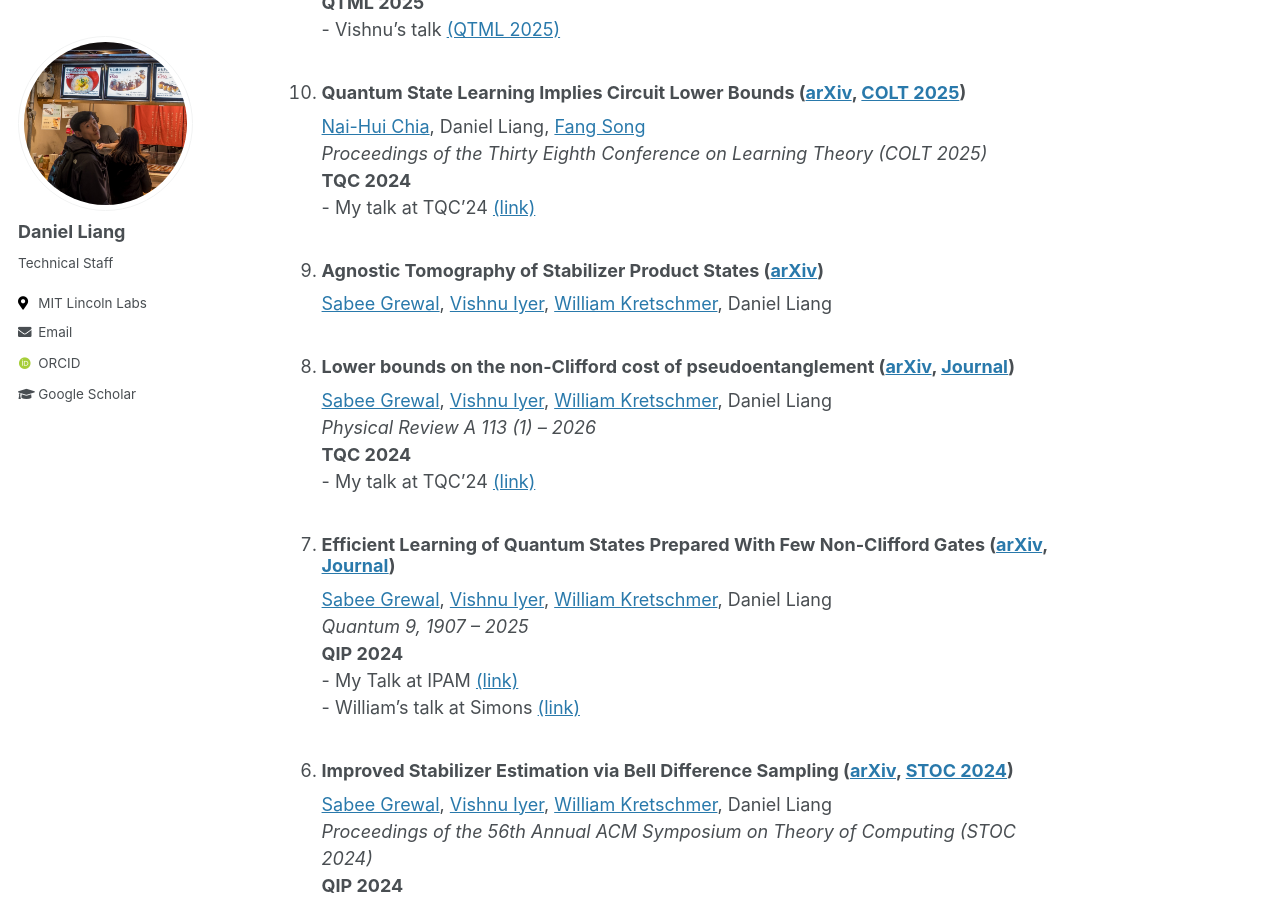
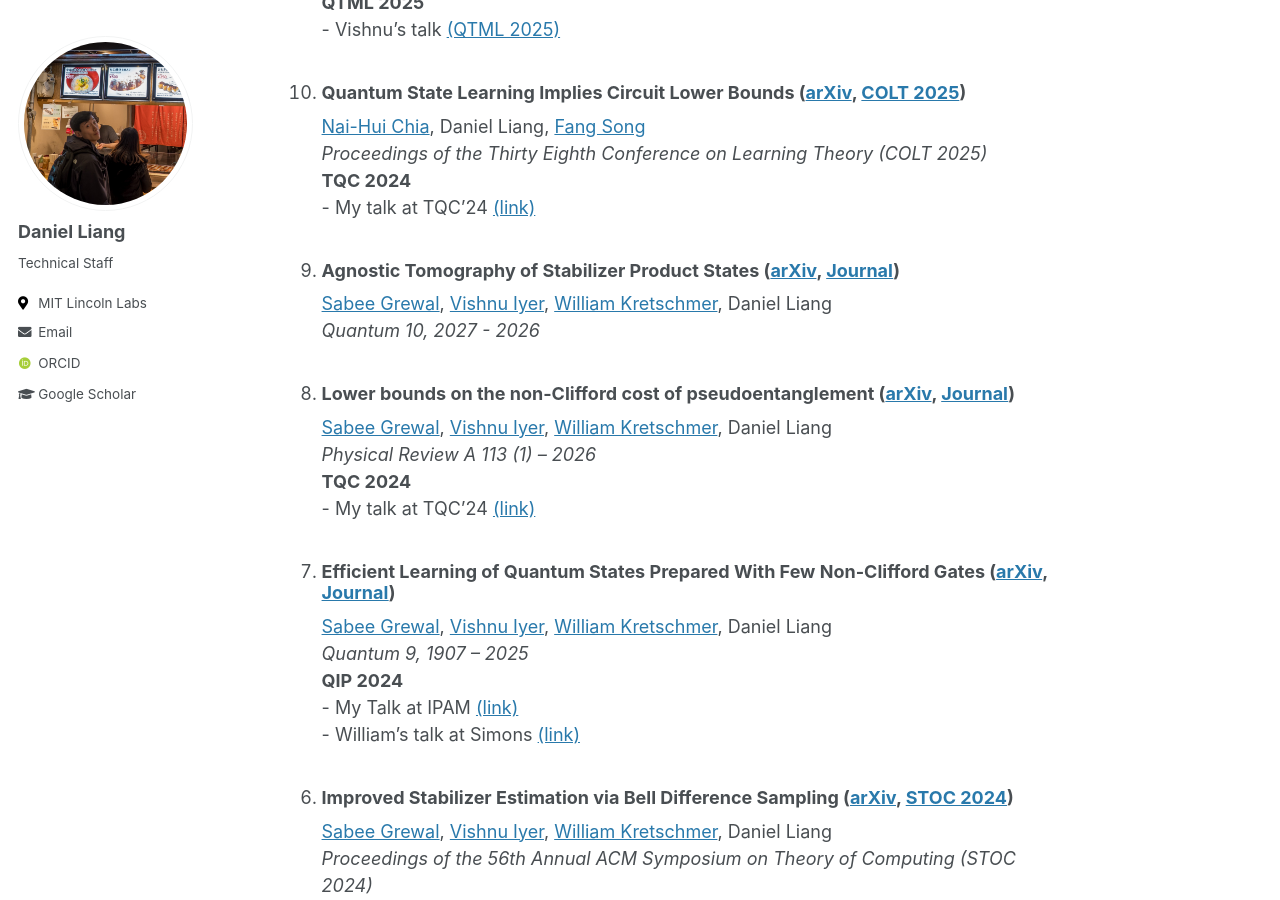
Before and after one commit to Daniel-You-Liang/Daniel-You-Liang.github.io, a Jekyll site: the page built from _pages/about.md, in a window 1280 px wide and 900 px high, scrolled down 1000 px. Built offline with Jekyll 4.4.1, drawn with Linux system fonts in a browser that asks for light colours; some web fonts are replaced.

Commit message:
Added agnostic tomo journal

```diff
--- a/_pages/about.md
+++ b/_pages/about.md
@@ -24,8 +24,8 @@ Publications \[Author Order is Alphabetical unless specified by an asterisk (*)\
 1. ### Quantum State Learning Implies Circuit Lower Bounds ([arXiv](https://arxiv.org/abs/2405.10242), [COLT 2025](https://proceedings.mlr.press/v291/chia25a.html))
 [Nai-Hui Chia](https://sites.google.com/view/naihuichia),  Daniel Liang, [Fang Song](https://fangsong.info/)<br />*Proceedings
 of the Thirty Eighth Conference on Learning Theory (COLT 2025)*<br />**TQC 2024**<br /> - My talk at TQC'24 [(link)](https://www.youtube.com/watch?v=HMrqT0Svfzs)
-1. ### Agnostic Tomography of Stabilizer Product States ([arXiv](https://arxiv.org/abs/2404.03813))
-[Sabee Grewal](https://sabeegrewal.com/), [Vishnu Iyer](https://vishnuiyer.org/), [William Kretschmer](https://wkretschmer.github.io/), Daniel Liang<br />
+1. ### Agnostic Tomography of Stabilizer Product States ([arXiv](https://arxiv.org/abs/2404.03813), [Journal](https://doi.org/10.22331/q-2026-03-13-2027))
+[Sabee Grewal](https://sabeegrewal.com/), [Vishnu Iyer](https://vishnuiyer.org/), [William Kretschmer](https://wkretschmer.github.io/), Daniel Liang<br />*Quantum 10, 2027 - 2026*
 1. ### Lower bounds on the non-Clifford cost of pseudoentanglement ([arXiv](https://arxiv.org/abs/2404.00126), [Journal](https://doi.org/10.1103/v493-8s1q))
 [Sabee Grewal](https://sabeegrewal.com/), [Vishnu Iyer](https://vishnuiyer.org/), [William Kretschmer](https://wkretschmer.github.io/), Daniel Liang<br />*Physical Review A 113 (1) -- 2026*<br />**TQC 2024**<br /> - My talk at TQC'24 [(link)](https://www.youtube.com/watch?v=ixe-9UQsGU8)
 1. ### Efficient Learning of Quantum States Prepared With Few Non-Clifford Gates ([arXiv](https://arxiv.org/abs/2305.13409), [Journal](https://doi.org/10.22331/q-2025-11-06-1907))
```
